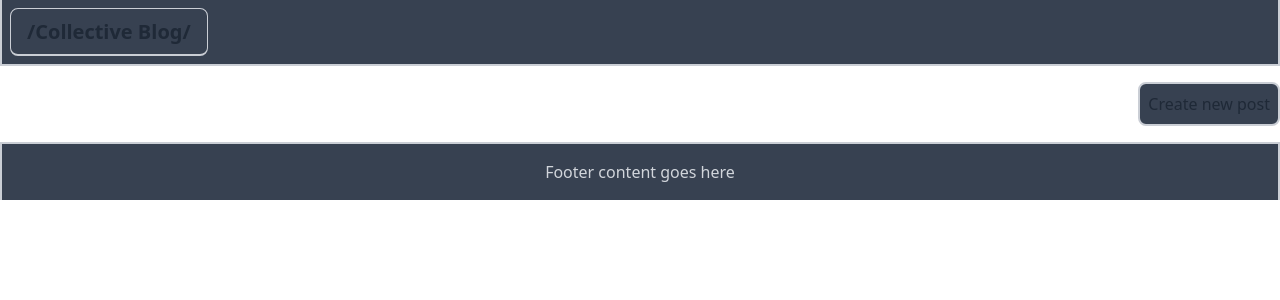
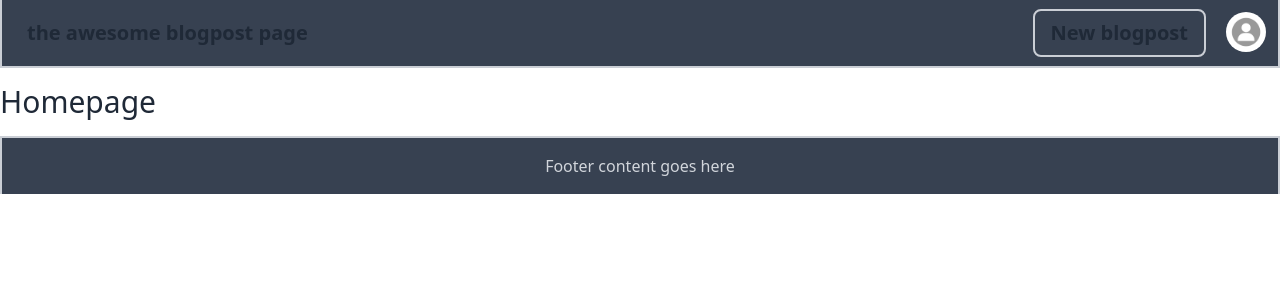
Before and after one commit to EugeneShust/collective-blog-fe, a React (Vite) app: page / in a window 1280 px wide. Shown: the top 300 px of the page. Built offline with nearby package versions, Linux system fonts and the light colour scheme.

Commit message:
modified header and navigation, added h1 to homepage

```diff
--- a/src/components/common/Header.jsx
+++ b/src/components/common/Header.jsx
@@ -3,7 +3,7 @@ import { Navbar } from './Navbar';
 export function Header() {
     return (
         <>
-            <div className="border-b-2 border-r-2 border-l-2 border-[#CACED5] mb-4">
+            <div className="border-b-2 border-r-2 border-l-2 border-[#CACED5] shadow shadow-white mb-4">
                 <Navbar />
             </div>
         </>
--- a/src/components/common/Navbar.jsx
+++ b/src/components/common/Navbar.jsx
@@ -5,13 +5,43 @@ export function Navbar() {
         <nav>
             <div className="navbar bg-[#374151]">
                 <div className="flex-1">
-                    <li className="btn btn-ghost border-b-2 border-[#CACED5] text-xl">
-                        <Link to="/" className="text-xl">
-                            /Collective Blog/
-                        </Link>
-                    </li>
+                    <a className="btn btn-ghost text-xl">
+                        the awesome blogpost page
+                    </a>
                 </div>
-                <div className="flex-none gap-2"></div>
+                <div className="flex-none gap-4">
+                    <div className="btn btn-ghost text-xl border-2 border-[#caced5]">
+                        New blogpost
+                    </div>
+                    <div className="dropdown dropdown-end">
+                        <div
+                            tabIndex={0}
+                            role="button"
+                            className="btn btn-ghost btn-circle avatar"
+                        >
+                            <div className="w-10 rounded-full">
+                                <img
+                                    alt="Profile"
+                                    src="../src/assets/images/avatar.jpg"
+                                />
+                            </div>
+                        </div>
+                        <ul
+                            tabIndex={0}
+                            className="menu menu-sm dropdown-content bg-base-100 rounded-box z-[1] mt-3 w-52 p-2 shadow"
+                        >
+                            <li>
+                                <a className="justify-between">Profile</a>
+                            </li>
+                            <li>
+                                <a>Settings</a>
+                            </li>
+                            <li>
+                                <a>Logout</a>
+                            </li>
+                        </ul>
+                    </div>
+                </div>
             </div>
         </nav>
     );
--- a/src/pages/HomePage.jsx
+++ b/src/pages/HomePage.jsx
@@ -11,16 +11,7 @@ export function HomePage() {
 
     return (
         <>
-            <div className="flex flex-row align-baseline justify-end">
-                <Button
-                    onClick={handleButton}
-                    buttonLabel={'Create new post'}
-                    buttonStyle={
-                        'border-2 border-[#CACED5] p-2 rounded-lg bg-[#374151]'
-                    }
-                />
-            </div>
-            <div className="grid grid-cols-3 gap-4"></div>
+            <h1 className="text-3xl">Homepage</h1>
         </>
     );
 }
```
Also changed, not shown: src/assets/images/avatar.jpg (added).
